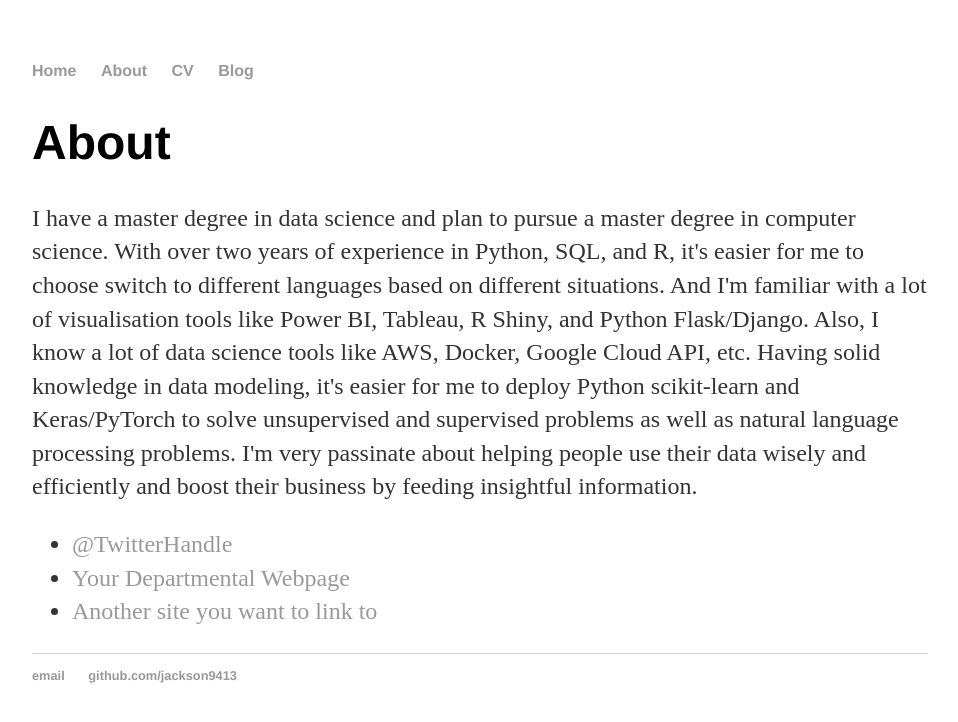
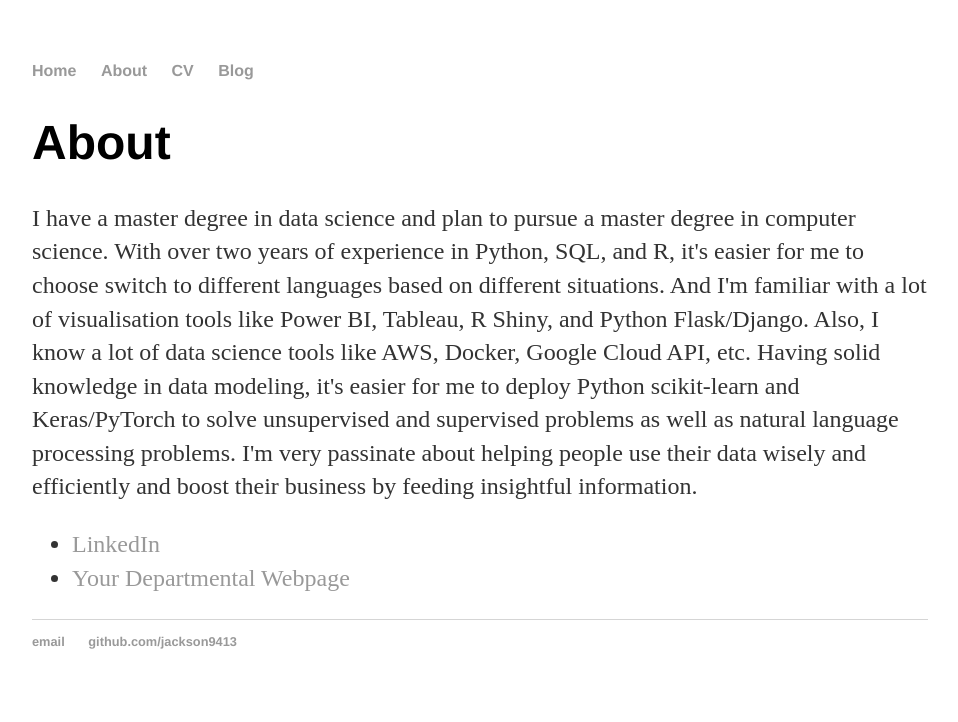
Before and after one commit to jackson9413/jackson9413.github.io, a Jekyll site: the page built from about/index.html, in a window 1280 px wide. Shown: the top 722 px of the page, without its empty margins (160-1118 px from the left). Built offline with Jekyll 4.4.1, drawn with Linux system fonts in a browser that asks for light colours.

Commit message:
Update index.html

```diff
--- a/about/index.html
+++ b/about/index.html
@@ -14,8 +14,7 @@
 			</p>
 
 			<ul class="contacts">
-				<li><a href="#">@TwitterHandle</a></li>
-				<li><a href="#">Your Departmental Webpage</a></li>
-				<li><a href="#">Another site you want to link to</a></li>
+				<li><a href="https://www.linkedin.com/in/jiaqicheng9413/">LinkedIn</a></li>
+				<li><a href=" https://github.com/jackson9413">Your Departmental Webpage</a></li>
 				</ul>
 		</div>
```
